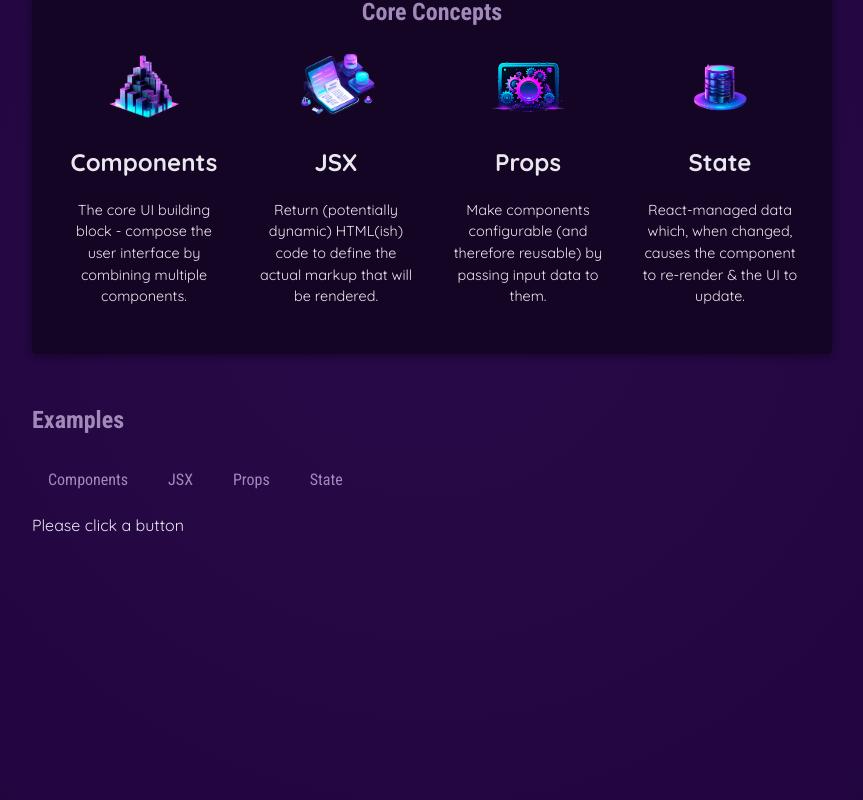
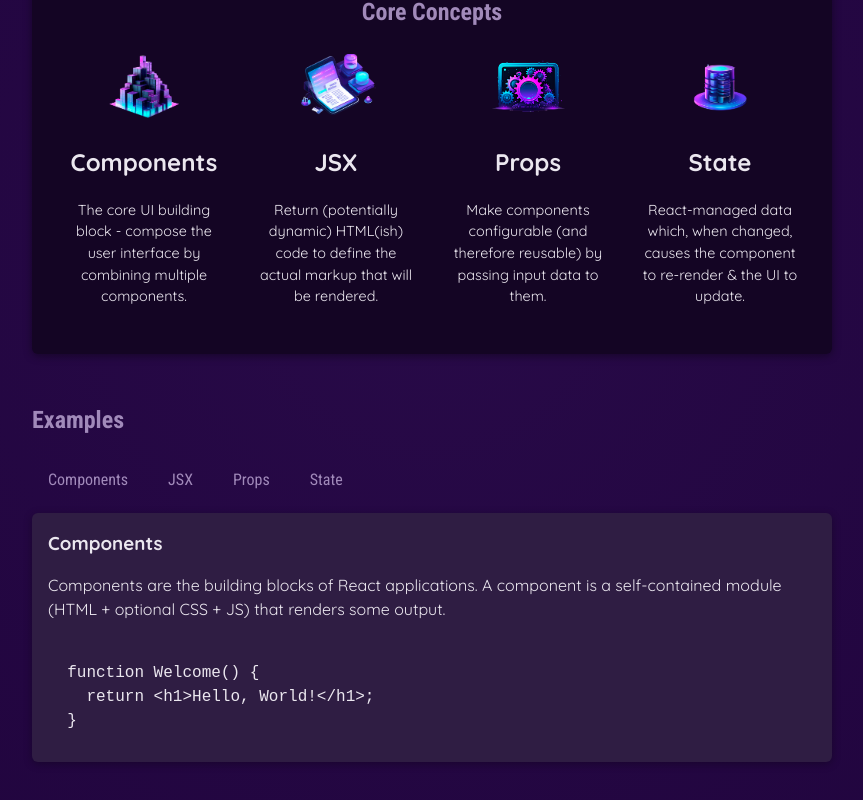
Before and after one commit to alexanderivanov2/react-essentials, a React (Vite) app: page / in a window 1280 px wide. Shown: the part 370-1170 px from the top of the page, without its empty margins (208-1071 px from the left). Built offline with nearby package versions, Linux system fonts and the light colour scheme.

Commit message:
add tab-content and connected it with selectedTopic and data.js EXAMPLES constant

```diff
--- a/src/App.jsx
+++ b/src/App.jsx
@@ -1,14 +1,13 @@
 import { useState } from 'react';
-import { CORE_CONCEPTS } from './data.js';
+import { CORE_CONCEPTS, EXAMPLES } from './data.js';
 import Header from './components/Header/Header.jsx';
 import CoreConcept from './components/CoreConcept/CoreConcept.jsx';
 import TabButton from './components/TabButton/TabButton.jsx';
 
 function App() {
-    const [ selectedTopic, setSelectedTopic ] = useState('Please click a button');
+    const [ selectedTopic, setSelectedTopic ] = useState('components');
 
     function handleSelect(selectedButton) {
-        console.log(`Hello World! ${selectedButton}`);
         setSelectedTopic(selectedButton.toLowerCase());
     }
 
@@ -37,7 +36,15 @@
                         <TabButton onSelect={handleSelect}>Props</TabButton>
                         <TabButton onSelect={handleSelect}>State</TabButton>
                     </menu>
-                    { selectedTopic }
+                    <div id="tab-content">
+                        <h3>{EXAMPLES[selectedTopic].title}</h3>
+                        <p>{EXAMPLES[selectedTopic].description}</p>
+                        <pre>
+                            <code>
+                                {EXAMPLES[selectedTopic].code}
+                            </code>
+                        </pre>
+                    </div>
                 </section>
 
             </main>
```
